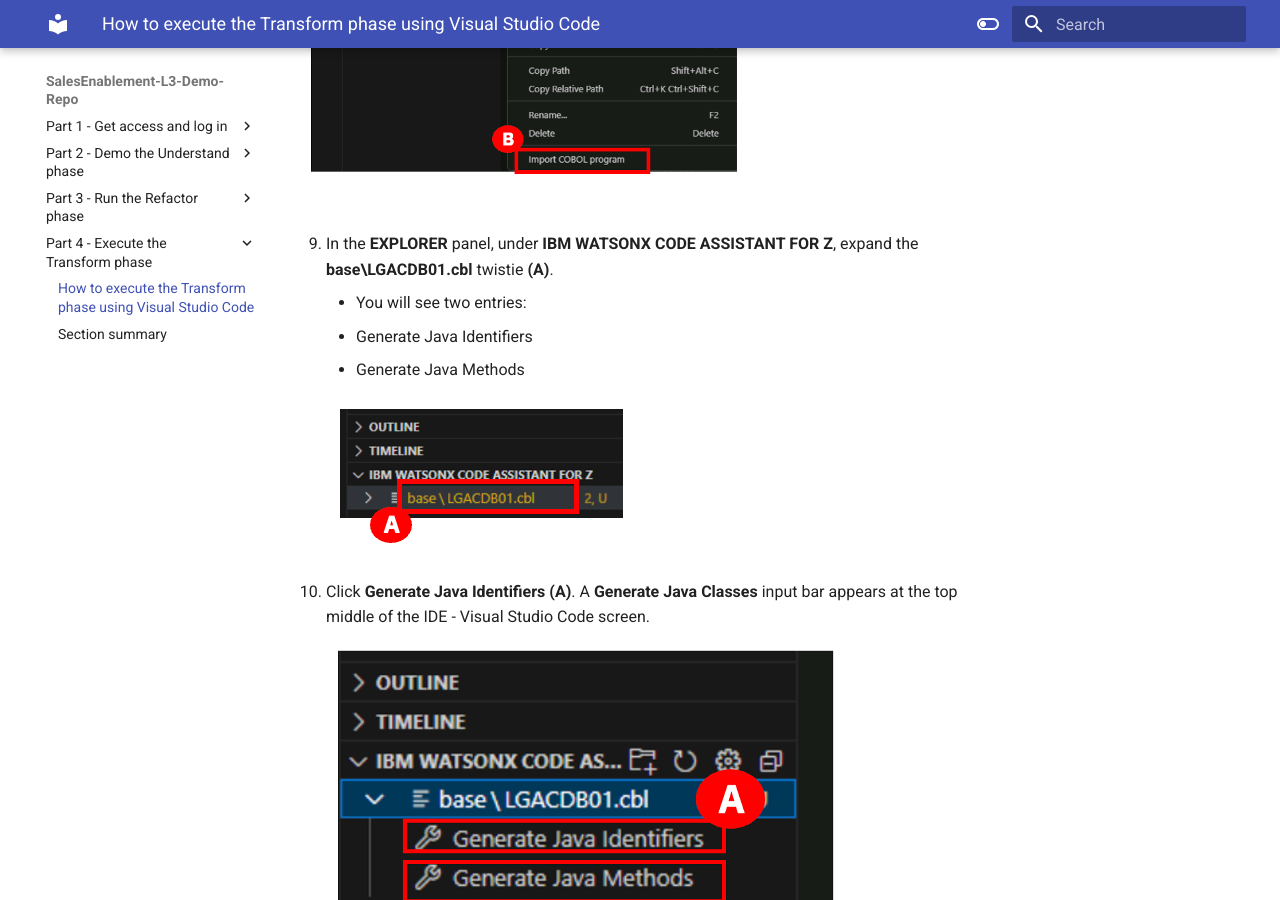
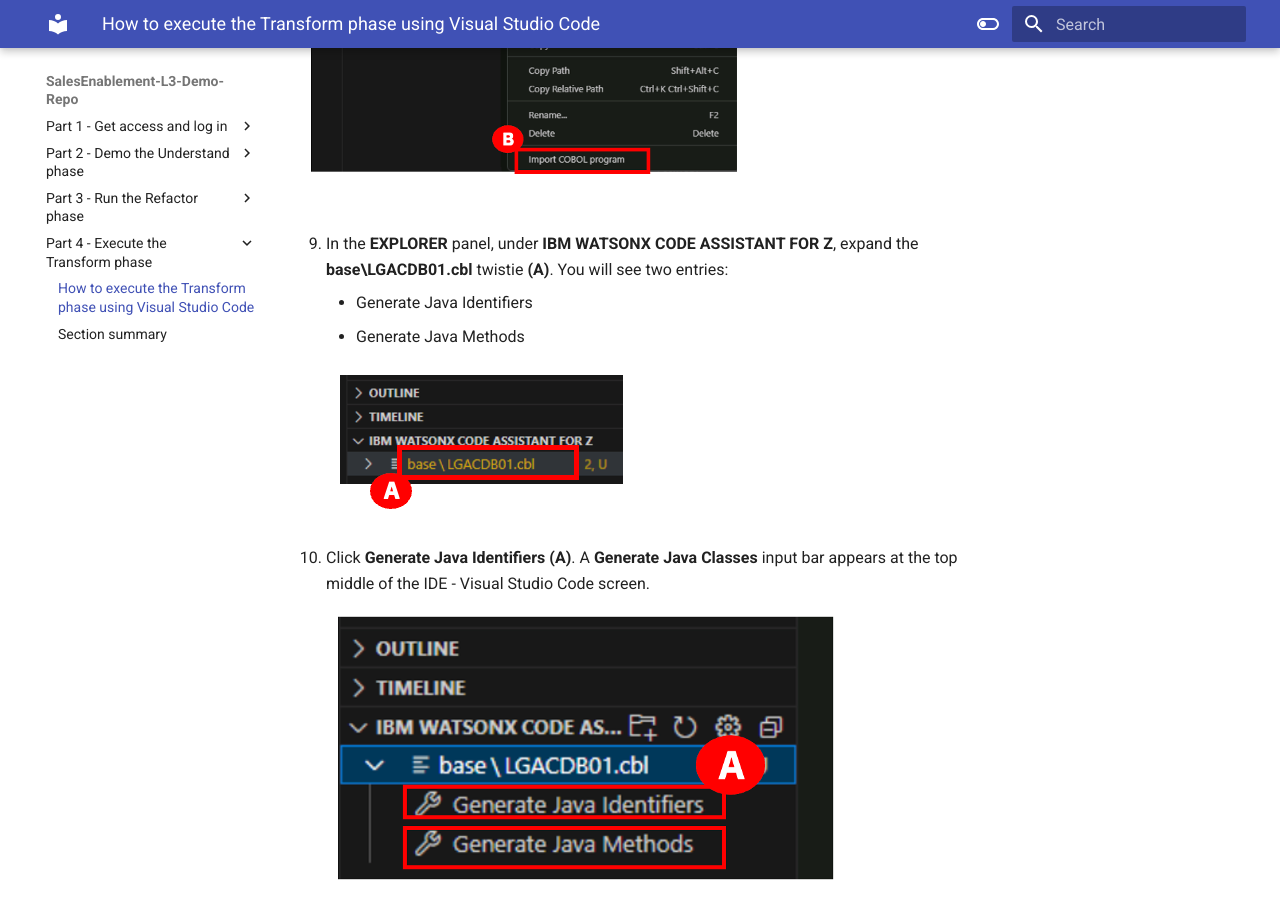
Before and after one commit to IBM/SalesEnablement-L3-Demo-Repo, an MkDocs documentation site: the page built from docs/execute-the-transform/How to execute the Transform phase.md, in a window 1280 px wide and 900 px high, scrolled down 4220 px. Built offline with MkDocs 1.6.1 and Material for MkDocs 9.7.7, drawn with Linux system fonts in a browser that asks for light colours.

Commit message:
8 and 9 again

```diff
--- a/docs/execute-the-transform/How to execute the Transform phase.md
+++ b/docs/execute-the-transform/How to execute the Transform phase.md
@@ -23,7 +23,7 @@
    ![](images/importcobol.png)
 
 9.  In the **EXPLORER** panel, under **IBM WATSONX CODE ASSISTANT FOR Z**, expand the **base\LGACDB01.cbl** twistie **(A)**.
-    - You will see two entries:
+    You will see two entries:
     - Generate Java Identifiers
     - Generate Java Methods
 
```
